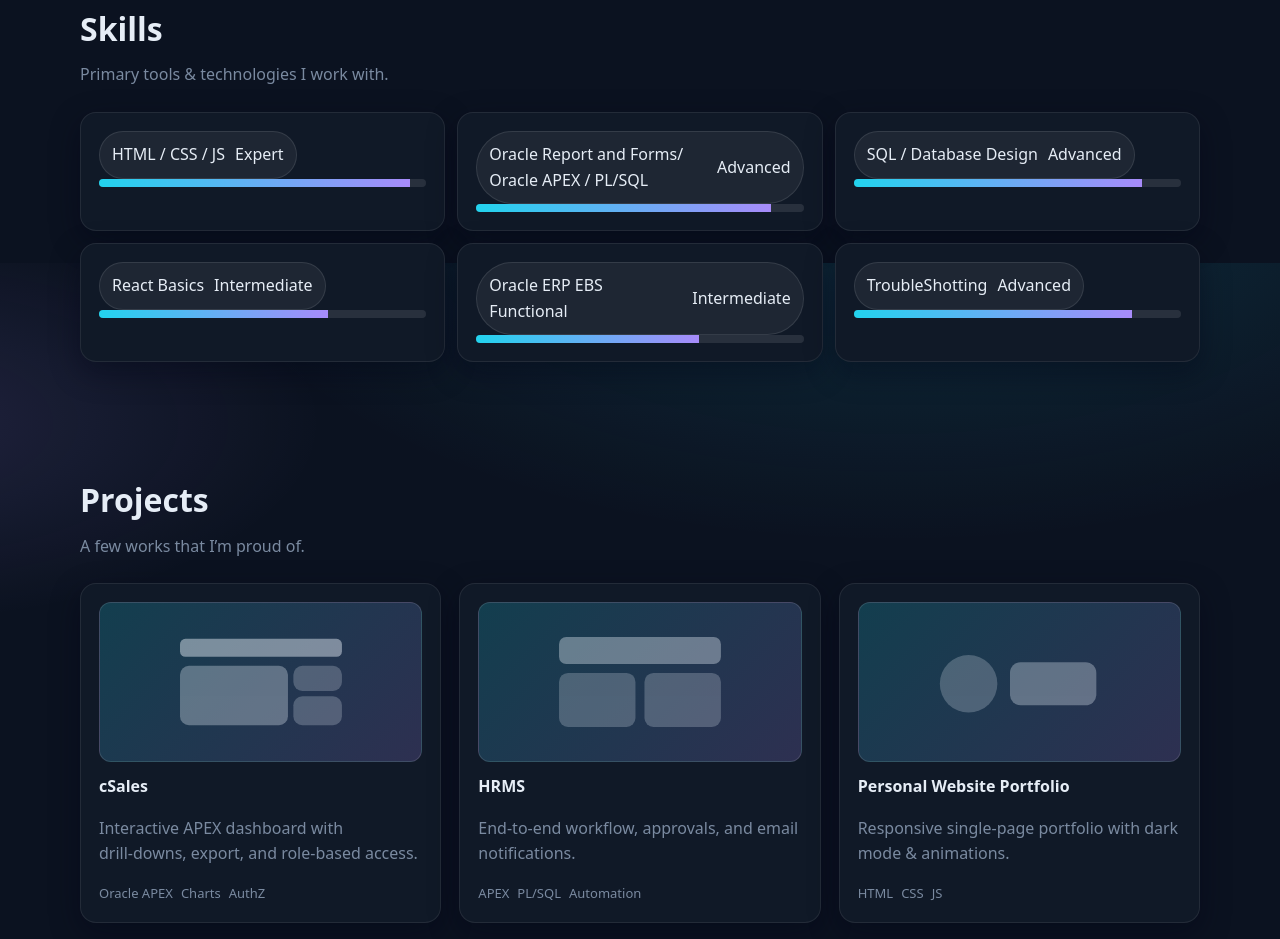
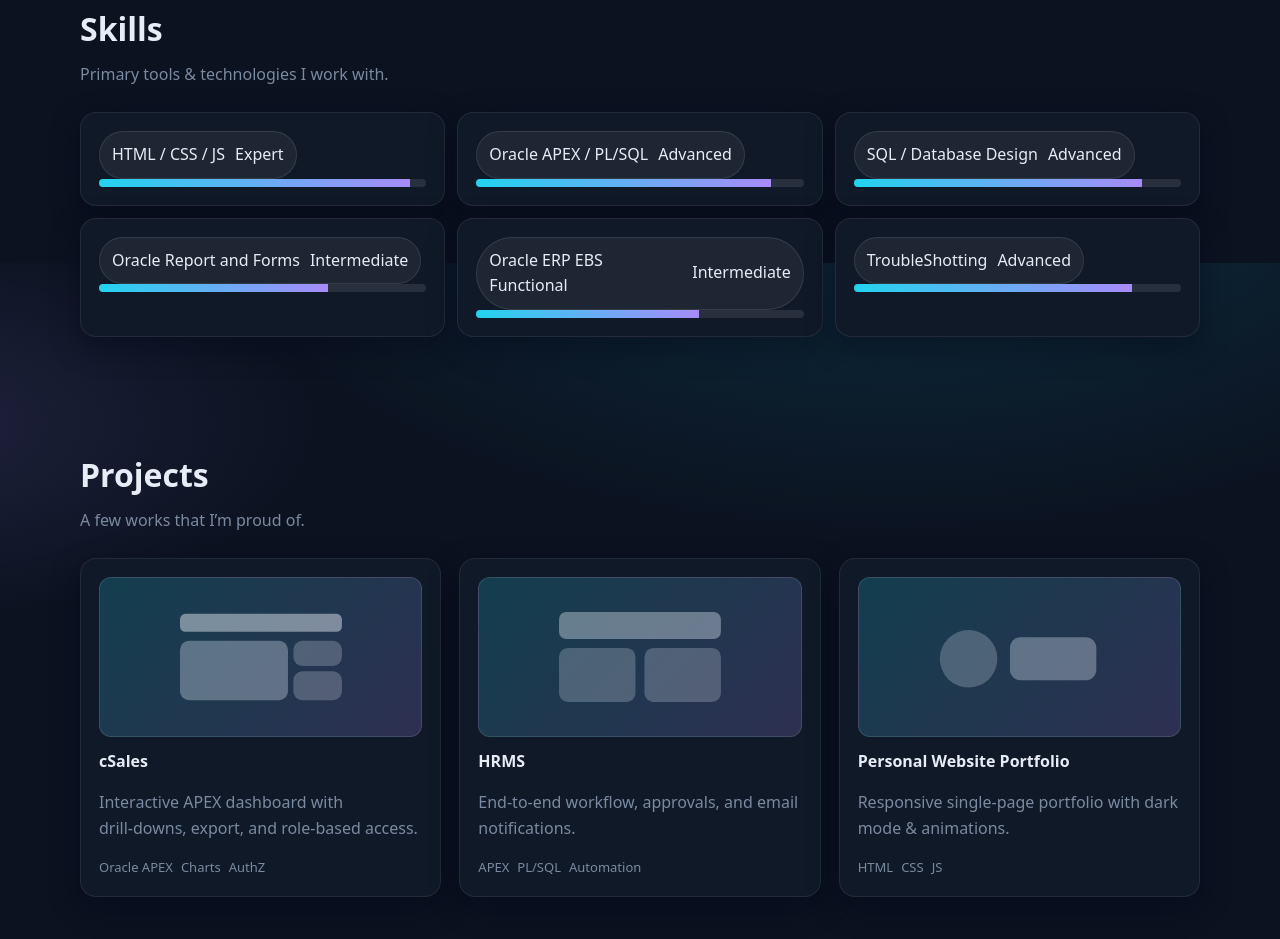
Before and after one commit to kayser-abira/Kayser_Mahamud-Portfolio, a plain HTML site: page index.html in a window 1280 px wide. Shown: the part 1337-2276 px from the top of the page. Drawn offline with Linux system fonts and the light colour scheme.

Commit message:
Update index.html

```diff
--- a/index.html
+++ b/index.html
@@ -287,7 +287,7 @@ Oracle Reports and Forms | Oracle APEX | ERP EBS R12 Functional | Oracle Databas
         </div>
         <div class="card">
           <div class="chip" style="justify-content:stretch">
-            <span>Oracle Report and Forms/ Oracle APEX / PL/SQL</span>
+            <span>Oracle APEX / PL/SQL</span>
             <span style="margin-left:auto">Advanced</span>
           </div>
           <div class="bar"><span data-val="90"></span></div>
@@ -301,7 +301,7 @@ Oracle Reports and Forms | Oracle APEX | ERP EBS R12 Functional | Oracle Databas
         </div>
         <div class="card">
           <div class="chip" style="justify-content:stretch">
-            <span>React Basics</span>
+            <span>Oracle Report and Forms</span>
             <span style="margin-left:auto">Intermediate</span>
           </div>
           <div class="bar"><span data-val="70"></span></div>
```
